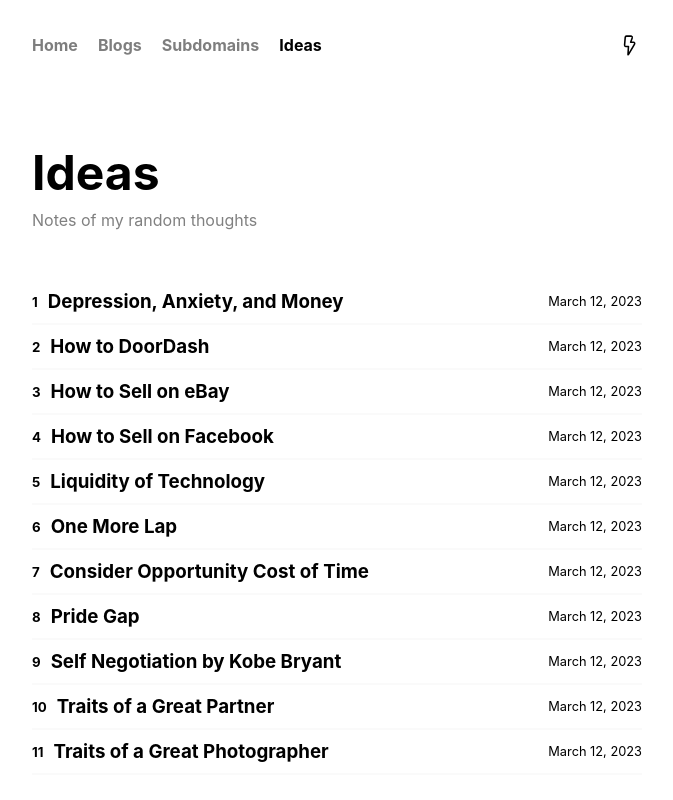
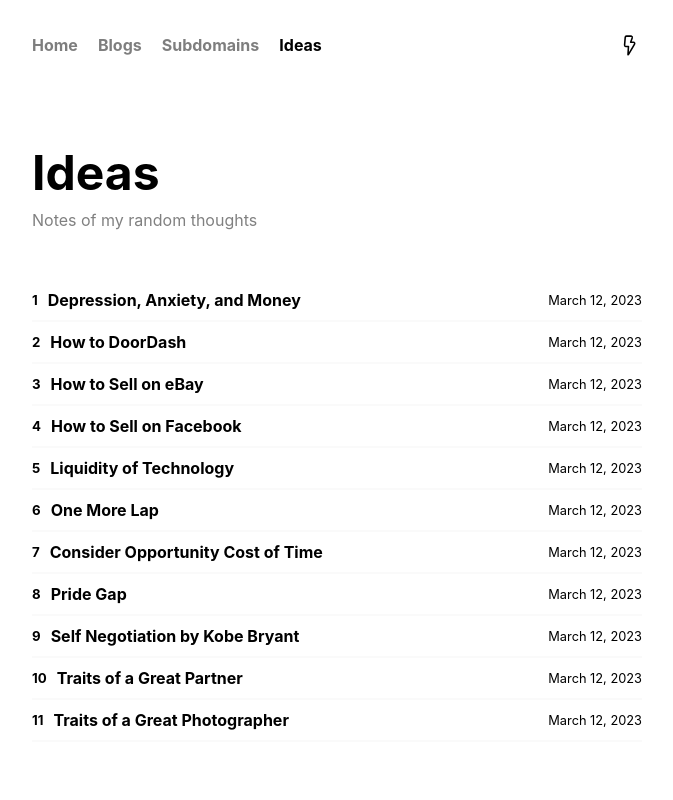
Before and after one commit to namitoyokota/portfolio, a Next.js app: page /ideas in a window 1280 px wide. Shown: the top 800 px of the page, without its empty margins (303-976 px from the left). Built offline with nearby package versions, Linux system fonts and the light colour scheme.

Commit message:
smaller idea title

```diff
--- a/pages/ideas.tsx
+++ b/pages/ideas.tsx
@@ -27,7 +27,7 @@ export const Ideas = ({ posts }: IdeasProps): JSX.Element => {
                     <Link as={`/posts/${blog.slug}`} href={`/posts/[slug]`} key={blog.slug}>
                         <div className={styles.blog}>
                             <h5>{index + 1}</h5>
-                            <h3 className={styles.blogtitle}>{blog.title}</h3>
+                            <h4 className={styles.blogtitle}>{blog.title}</h4>
                             <p className={styles.date}>{format(parseISO(blog.date!), 'MMMM dd, yyyy')}</p>
                         </div>
                     </Link>
```
